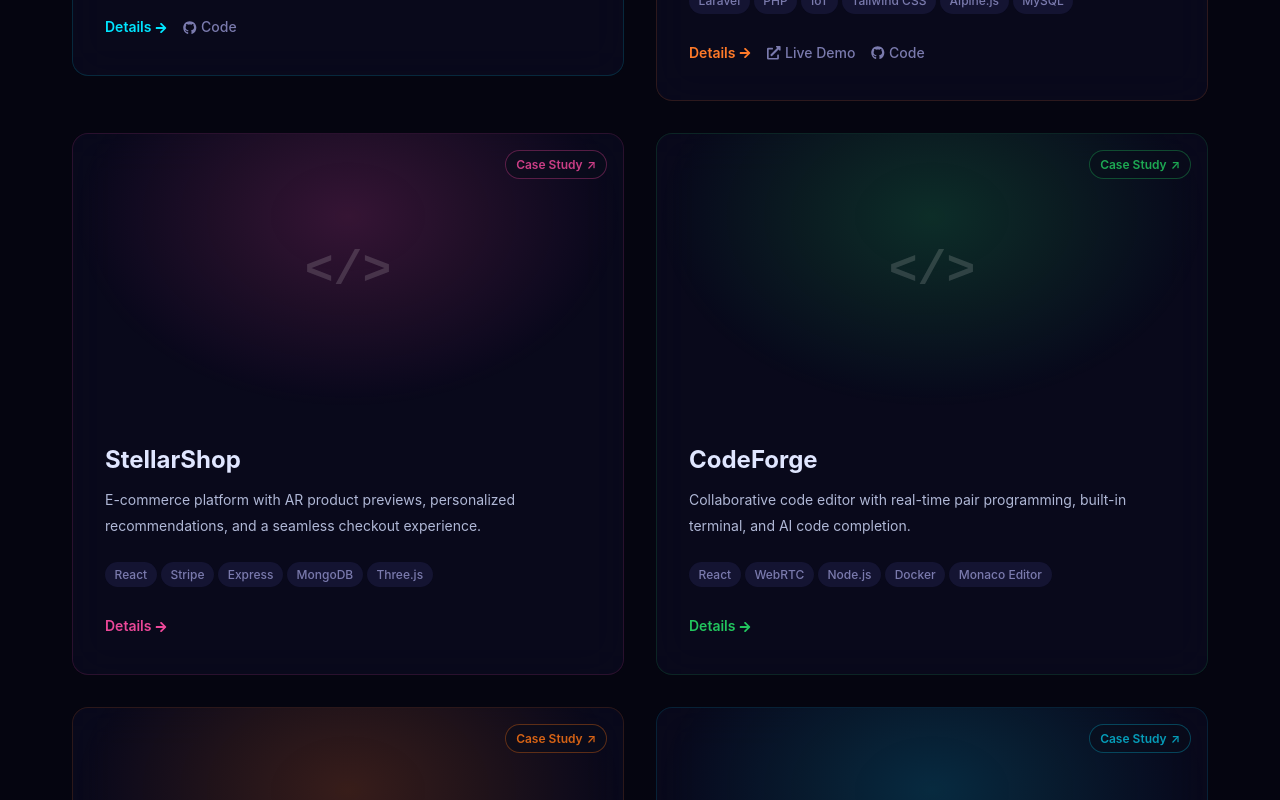
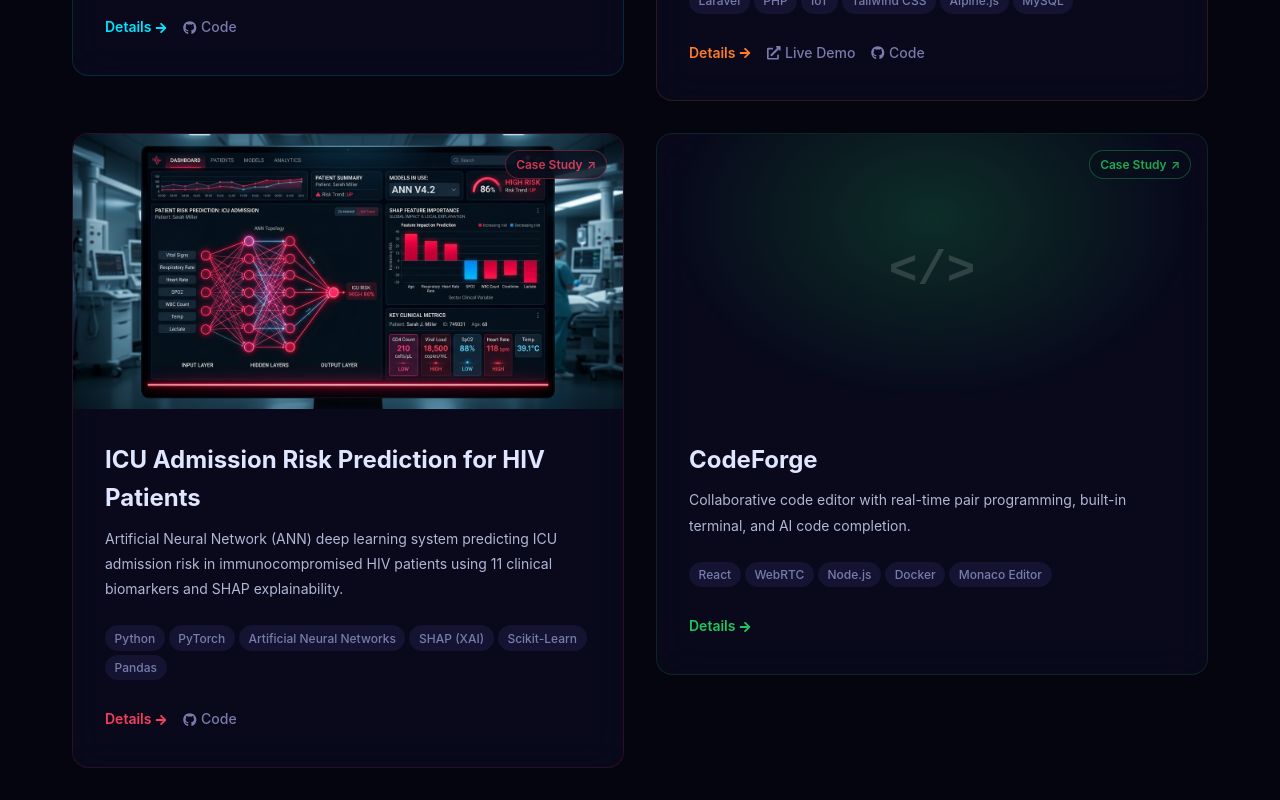
Before and after one commit to azlan-sys/Portfolio-Azlan, a React (Vite) app: page / in a window 1280 px wide. Shown: the part 3000-3800 px from the top of the page. Built offline with nearby package versions, Linux system fonts and the light colour scheme.

Commit message:
feat: add ICU Admission Risk Prediction for HIV Patients ANN project

```diff
--- a/src/components/Projects/Projects.jsx
+++ b/src/components/Projects/Projects.jsx
@@ -7,7 +7,7 @@
 import ProjectModal from './ProjectModal';
 import './Projects.css';
 
-const FILTERS = ['All', 'Full-Stack', 'Frontend', 'Backend'];
+const FILTERS = ['All', 'Full-Stack', 'AI/ML', 'Frontend', 'Backend'];
 
 export default function Projects() {
   const [activeFilter, setActiveFilter] = useState('All');
--- a/src/data/portfolioData.js
+++ b/src/data/portfolioData.js
@@ -166,44 +166,57 @@
   },
   {
     id: 3,
-    title: 'StellarShop',
-    tagline: 'Immersive Next-Gen E-Commerce with Augmented Reality',
-    role: 'Full-Stack Developer',
-    year: '2023',
+    title: 'ICU Admission Risk Prediction for HIV Patients',
+    tagline: 'Clinical Deep Learning (ANN) & Explainable AI (SHAP) for Critical Care Triage',
+    role: 'AI & Machine Learning Researcher',
+    year: '2024',
+    image: '/images/hiv-icu-ann.jpg',
     description:
-      'E-commerce platform with AR product previews, personalized recommendations, and a seamless checkout experience.',
+      'Artificial Neural Network (ANN) deep learning system predicting ICU admission risk in immunocompromised HIV patients using 11 clinical biomarkers and SHAP explainability.',
     longDescription:
-      'Modern e-commerce solution with augmented reality product visualization, AI-driven recommendations, and optimized conversion funnels.',
+      'A clinical deep learning model utilizing multi-layer Artificial Neural Networks (ANN) and Explainable AI (SHAP) to forecast early ICU admission risk in HIV patients by evaluating viral load, CD4+ count, respiratory failure, and opportunistic infections.',
     overview:
-      'StellarShop bridges the gap between digital shopping and physical experience. Customers can inspect 3D photorealistic product models in their own space using WebXR/Three.js, receive personalized item suggestions, and complete transactions through Stripe.',
+      'Traditional critical care scoring tools often fail to account for the complex pathophysiology and opportunistic infection profile of HIV patients. This project engineered a multi-layer Artificial Neural Network (ANN) trained on comprehensive clinical records (including Baseline CD4+ count, Viral Load, PCP, and organ-specific opportunistic infections) to provide high-precision early ICU admission risk probabilities alongside SHAP-based feature attribution for clinical decision support.',
     highlights: [
-      '3D WebXR & Three.js Viewers',
-      'Stripe Payment Gateway',
-      'AI Recommendation Engine',
-      'Optimized 1-Click Checkout',
+      'Multi-Layer ANN Architecture',
+      'SHAP Feature Attribution (XAI)',
+      '11 Multi-Modal Clinical Biomarkers',
+      'Top Risk Factor: Respiratory Failure (+1.74 SHAP)',
+      'Early Critical Care Triage Probability',
     ],
     keyFeatures: [
       {
-        title: 'Augmented Reality Previews',
-        desc: 'Interactive 3D viewport allowing users to rotate, scale, and preview products directly in their browser using Three.js.',
+        title: 'Multi-Layer Neural Network (ANN)',
+        desc: 'Deep multi-layer perceptron architecture designed with non-linear activations to model intricate, non-linear interactions across immunocompromised clinical indicators.',
       },
       {
-        title: 'Personalized Recommendations',
-        desc: 'Machine learning suggestions based on user browsing history and basket analysis.',
+        title: 'Explainable AI with SHAP Values',
+        desc: 'Empowers clinicians with transparent model interpretability—identifying Respiratory Failure (+1.74 SHAP impact) and Multiple Respiratory OIs (+1.14 SHAP impact) as primary ICU drivers.',
       },
       {
-        title: 'Seamless Stripe Checkout',
-        desc: 'PCI-compliant checkout workflow with real-time inventory validation and order tracking.',
+        title: '11 Multi-Modal Clinical Biomarkers',
+        desc: 'Integrates Baseline CD4+ cell count, Baseline Viral Load, PCP, AIDS-defining cancers, CNS infections, MAC, and Cardiovascular comorbidities.',
+      },
+      {
+        title: 'Proactive Critical Care Scoring',
+        desc: 'Outputs a calibrated ICU admission risk probability (0.0 – 1.0) to facilitate early triage intervention and prevent acute respiratory collapse.',
       },
     ],
     architecture:
-      'React frontend utilizing Three.js and Framer Motion for rich graphics, backed by Express, MongoDB, and Redis caching for sub-50ms catalog lookups.',
-    techStack: ['React', 'Stripe', 'Express', 'MongoDB', 'Three.js'],
-    category: 'Full-Stack',
+      'Constructed with Python, PyTorch/TensorFlow, Scikit-Learn, and SHAP for preprocessing, class imbalance handling, training, cross-validation, and clinical interpretability analysis.',
+    techStack: [
+      'Python',
+      'PyTorch',
+      'Artificial Neural Networks',
+      'SHAP (XAI)',
+      'Scikit-Learn',
+      'Pandas',
+    ],
+    category: 'AI/ML',
     liveUrl: '#',
-    githubUrl: '#',
+    githubUrl: 'https://github.com/azlan-sys',
     featured: true,
-    color: '#ec4899',
+    color: '#f43f5e',
   },
   {
     id: 4,
```
Also changed, not shown: public/images/hiv-icu-ann.jpg (added).
